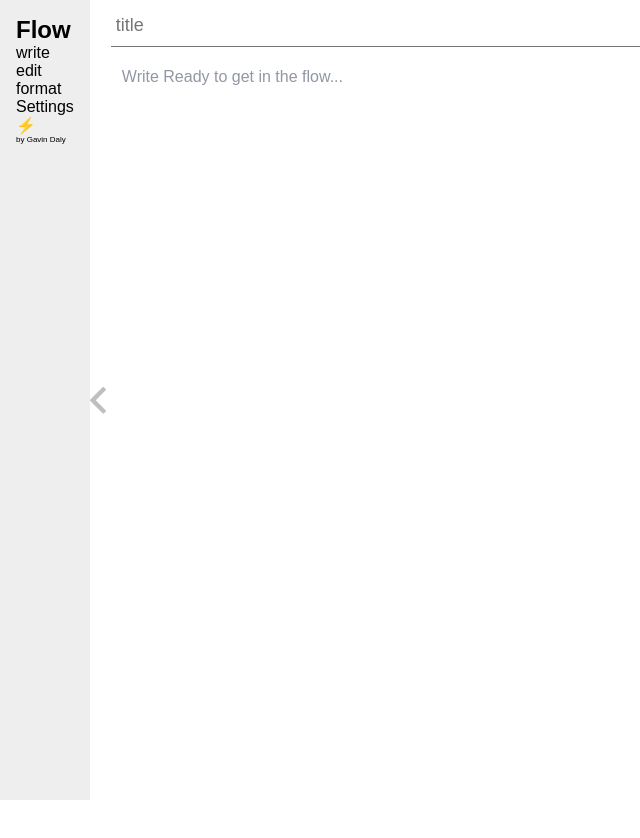
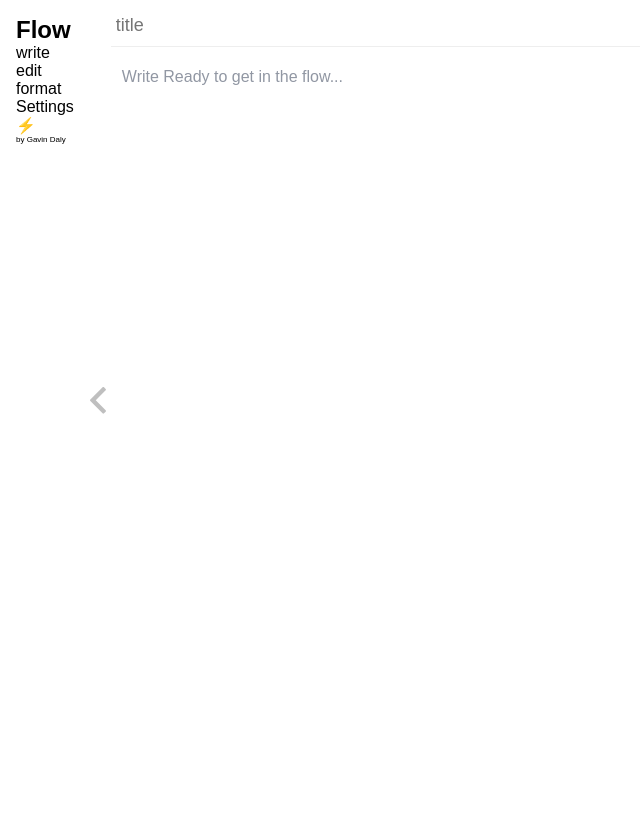
Before and after one commit to gavdaly/flow-editor, a React (Create React App) app: page / in a window 1280 px wide. Shown: the top 838 px of the page, without its empty margins (0-640 px from the left). Built offline with nearby package versions, Linux system fonts and the light colour scheme.

Commit message:
added gradient backgrounds

```diff
--- a/src/components/DocumentItem.css
+++ b/src/components/DocumentItem.css
@@ -1,5 +1,5 @@
 .documentItem {
-  background: linear-gradient(to bottom, rgba(255,255,255,0) 0%,rgba(255,255,255,0.5) 100%);
+  background: linear-gradient(to top, hsla(192, 68%, 40%, 0.4), hsla(192, 78%, 68%, 0.4));
   border-bottom: 1px rgba(0, 0, 0, 0.75);
   padding: 3px;
 }
--- a/src/components/FlowEditor.css
+++ b/src/components/FlowEditor.css
@@ -69,7 +69,7 @@
 }
 
 .RichEditor-activeButton {
-  color: #5890ff;
+  color: hsl(192, 78%, 68%);
 }
 
 
@@ -83,7 +83,7 @@ input {
   display:block;
   width:100%;
   border:none;
-  border-bottom:1px solid #757575;
+  border-bottom:0.5px solid #eee;
 }
 input:focus { outline:none; }
 
@@ -96,11 +96,19 @@ input:focus { outline:none; }
   width:0;
   bottom:1px;
   position:absolute;
-  background:#5264AE;
   transition:0.2s ease all;
   -moz-transition:0.2s ease all;
   -webkit-transition:0.2s ease all;
 }
+
+.bar:before {
+  background: linear-gradient(to right, hsl(192, 73%, 54%), hsl(192, 78%, 68%));
+}
+
+.bar:after 	{
+  background: linear-gradient(to right, hsl(192, 68%, 40%), hsl(192, 73%, 54%));
+}
+
 .bar:before {
   left:50%;
 }
@@ -131,6 +139,8 @@ input:focus ~ .highlight {
 
 /* ANIMATIONS ================ */
 @keyframes inputHighlighter {
-	from { background:#5264AE; }
+  from {
+    background: linear-gradient(to right, #2b5876, #4e4376);;
+  }
   to { width:0; background:transparent; }
 }
--- a/src/components/SideBar.css
+++ b/src/components/SideBar.css
@@ -1,6 +1,6 @@
 .sidebar {
   height: 100vh;
-  background-color: #eee;
+  background-color: linear-gradient(45deg,#3D3949,#6772A4);
   display: flex;
   flex-direction: column;
   padding: 2vmin;
```
